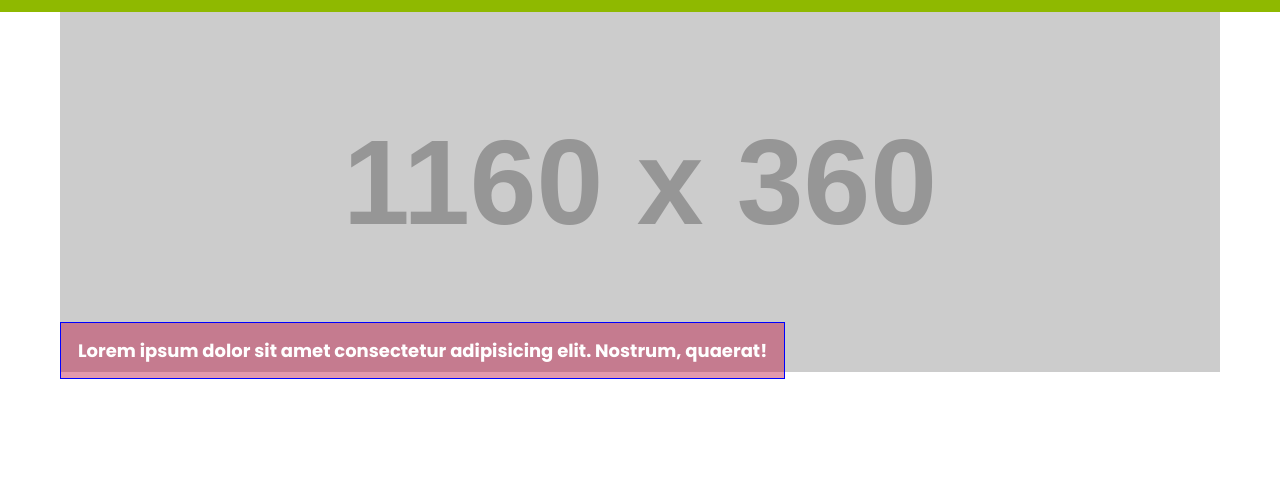
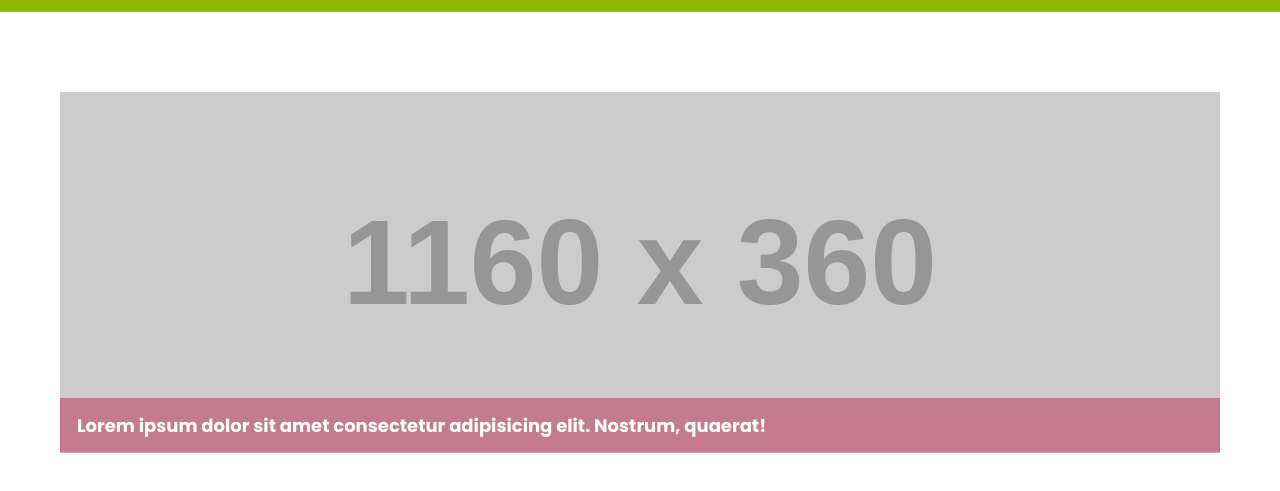
Before and after one commit to ApprendreEtEnseigner/le-royaume-du-the-With-Danny-Louvetoun, a plain HTML site: page index.html in a window 1280 px wide. Shown: the part 73-564 px from the top of the page. Drawn offline with Linux system fonts and the light colour scheme; placeholder pictures from the web are drawn by us.

Commit message:
ADD version section main-image

```diff
--- a/style.css
+++ b/style.css
@@ -43,6 +43,7 @@ header div{
 
 .main-image{
     position: relative;
+    margin-top: 80px ;
 }
 
 .main-image div{
@@ -50,15 +51,15 @@ header div{
     height: 55px;
     display: flex;
     align-items: center;
-    padding: 0px 17px;
     position: absolute;
     bottom: 6px;
-    bottom: 0px;
-    border: 1px solid blue;
+    left: 0px;
+    width: 100%;
 }
 
 .main-image p{
     font-size: 18px;
     font-weight: bold;
     color: #fff;
+    margin: 0 17px;
 }
```
